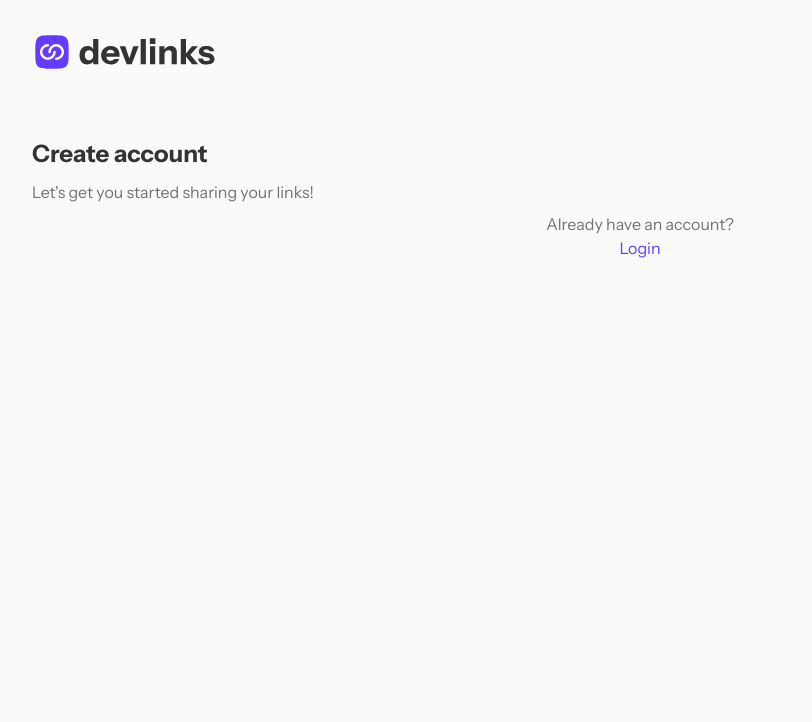
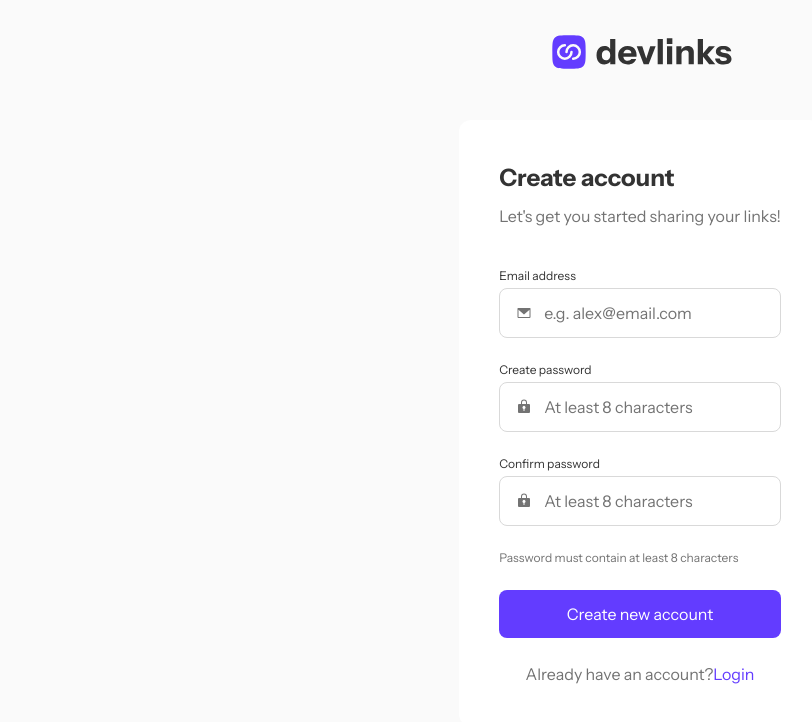
Before and after one commit to gianmarcoricciarelli/link-sharing-app, a React (Vite) app: page /create-account in a window 1280 px wide. Shown: the top 722 px of the page, without its empty margins (0-812 px from the left). Built offline with nearby package versions, Linux system fonts and the light colour scheme.

Commit message:
feature(create account): updated createAccountForm

```diff
--- a/src/contexts/user.tsx
+++ b/src/contexts/user.tsx
@@ -1,4 +1,4 @@
-import { User } from '@/types'
+import { User } from '@customTypes/index'
 import {
     createContext,
     Dispatch,
--- a/src/index.html
+++ b/src/index.html
@@ -5,7 +5,7 @@
         <meta name="viewport" content="width=device-width, initial-scale=1.0" />
     </head>
     <body>
-        <div id="root" class="bg-lsa-light-grey"></div>
+        <div id="root" class="bg-lsa-light-grey overflow-y-auto"></div>
         <script type="module" src="main.tsx"></script>
     </body>
 </html>
--- a/src/pages/createAccount/createAccount.tsx
+++ b/src/pages/createAccount/createAccount.tsx
@@ -1,5 +1,6 @@
-import DevLinks from '@/ui/devlinks/devlinks'
-import Text from '@/ui/text/text'
+import DevLinks from '@ui/devlinks/devlinks'
+import Text from '@ui/text/text'
+import CreateAccountForm from '@widgets/createAccountForm/createAccountForm'
 import clsx from 'clsx'
 import { useNavigate } from 'react-router'
 
@@ -7,9 +8,21 @@ export default function CreateAccount() {
     const navigateTo = useNavigate()
 
     return (
-        <div className={clsx('p-8', 'flex flex-col gap-16')}>
+        <div
+            className={clsx(
+                'p-8',
+                'flex flex-col tablet:justify-center tablet:items-center gap-16 tablet:gap-12'
+            )}
+        >
             <DevLinks logoSize='large' />
-            <div className='flex flex-col gap-10'>
+            <div
+                className={clsx(
+                    'tablet:bg-white',
+                    'tablet:p-10',
+                    'tablet:rounded-xl',
+                    'flex flex-col gap-10'
+                )}
+            >
                 <div className='flex flex-col gap-2'>
                     <Text
                         className='text-[24px]!'
@@ -21,8 +34,14 @@ export default function CreateAccount() {
                     <Text context='body' size='medium' color='lsa-grey'>
                         Let's get you started sharing your links!
                     </Text>
+                </div>
                 <div className='flex flex-col gap-6'>
-                        <div className='flex flex-col text-center'>
+                    <CreateAccountForm />
+                    <div
+                        className={clsx(
+                            'flex flex-col tablet:flex-row tablet:justify-center text-center'
+                        )}
+                    >
                         <Text context='body' size='medium' color='lsa-grey'>
                             Already have an account?
                         </Text>
@@ -39,6 +58,5 @@ export default function CreateAccount() {
                 </div>
             </div>
         </div>
-        </div>
     )
 }
--- a/src/pages/login/login.tsx
+++ b/src/pages/login/login.tsx
@@ -1,8 +1,8 @@
-import { UserContext } from '@/contexts/user'
-import { User } from '@/types'
-import DevLinks from '@/ui/devlinks/devlinks'
-import Text from '@/ui/text/text'
-import LoginForm from '@/widgets/loginForm/loginForm'
+import { UserContext } from '@contexts/user'
+import { User } from '@customTypes/index'
+import DevLinks from '@ui/devlinks/devlinks'
+import Text from '@ui/text/text'
+import LoginForm from '@widgets/loginForm/loginForm'
 import clsx from 'clsx'
 import { FormEventHandler, useContext } from 'react'
 import { useNavigate } from 'react-router'
@@ -28,8 +28,7 @@ export default function Login() {
     return (
         <div
             className={clsx(
-                'tablet:h-full',
-                'p-8',
+                'h-full p-8',
                 'flex flex-col tablet:justify-center tablet:items-center gap-16 tablet:gap-12'
             )}
         >
--- a/src/ui/text/text.tsx
+++ b/src/ui/text/text.tsx
@@ -1,4 +1,4 @@
-import { Color } from '@/types'
+import { Color } from '@customTypes/index'
 import clsx from 'clsx'
 import { MouseEventHandler, ReactNode } from 'react'
 
--- a/src/widgets/createAccountForm/createAccountForm.tsx
+++ b/src/widgets/createAccountForm/createAccountForm.tsx
@@ -0,0 +1,62 @@
+import EmailIcon from '@icons/icon-email.svg?react'
+import PasswordIcon from '@icons/icon-password.svg?react'
+import Button from '@ui/button/button'
+import Text from '@ui/text/text'
+import TextField from '@ui/textField/textField'
+import { ChangeEventHandler, useState } from 'react'
+
+export default function CreateAccountForm() {
+    const [email, setEmail] = useState('')
+    const [emailError, setEmailError] = useState('')
+    const [password, setPassword] = useState('')
+    const [passwordError, setPasswordError] = useState('')
+
+    const onEmailTextChange: ChangeEventHandler<HTMLInputElement> = (e) => {
+        if (emailError) {
+            setEmailError('')
+        }
+        setEmail(e.target.value)
+    }
+    const onPasswordTextChange: ChangeEventHandler<HTMLInputElement> = (e) => {
+        if (passwordError) {
+            setPasswordError('')
+        }
+        setPassword(e.target.value)
+    }
+
+    return (
+        <form className='flex flex-col gap-6'>
+            <TextField
+                placeholder='e.g. alex@email.com'
+                name='email'
+                label='Email address'
+                icon={<EmailIcon />}
+                value={email}
+                error={emailError}
+                onChange={onEmailTextChange}
+            />
+            <TextField
+                placeholder='At least 8 characters'
+                name='password'
+                label='Create password'
+                icon={<PasswordIcon />}
+                value={password}
+                error={passwordError}
+                onChange={onPasswordTextChange}
+            />
+            <TextField
+                placeholder='At least 8 characters'
+                name='password'
+                label='Confirm password'
+                icon={<PasswordIcon />}
+                value={password}
+                error={passwordError}
+                onChange={onPasswordTextChange}
+            />
+            <Text context='body' size='small' color='lsa-grey'>
+                Password must contain at least 8 characters
+            </Text>
+            <Button.Primary type='submit'>Create new account</Button.Primary>
+        </form>
+    )
+}
--- a/src/widgets/loginForm/loginForm.tsx
+++ b/src/widgets/loginForm/loginForm.tsx
@@ -1,7 +1,7 @@
-import Button from '@/ui/button/button'
-import TextField from '@/ui/textField/textField'
 import EmailIcon from '@icons/icon-email.svg?react'
 import PasswordIcon from '@icons/icon-password.svg?react'
+import Button from '@ui/button/button'
+import TextField from '@ui/textField/textField'
 import { ChangeEventHandler, FormEventHandler, useState } from 'react'
 import z from 'zod'
 
--- a/vite.config.ts
+++ b/vite.config.ts
@@ -9,11 +9,12 @@ export default defineConfig({
     plugins: [react(), svgr(), tailwindcss()],
     resolve: {
         alias: {
-            '@': path.resolve(__dirname, './src'),
+            '@contexts': path.resolve(__dirname, './src/contexts'),
+            '@customTypes': path.resolve(__dirname, './src/types'),
             '@icons': path.resolve(__dirname, './src/assets/images'),
             '@pages': path.resolve(__dirname, './src/pages'),
-            '@types': path.resolve(__dirname, './src/types'),
             '@ui': path.resolve(__dirname, './src/ui'),
-        },
-    },
+            '@widgets': path.resolve(__dirname, './src/widgets')
+        }
+    }
 })
```
Also changed, not shown: tsconfig.app.json (+4 -3 lines). Lines whose indentation alone changed are shown as unchanged.
